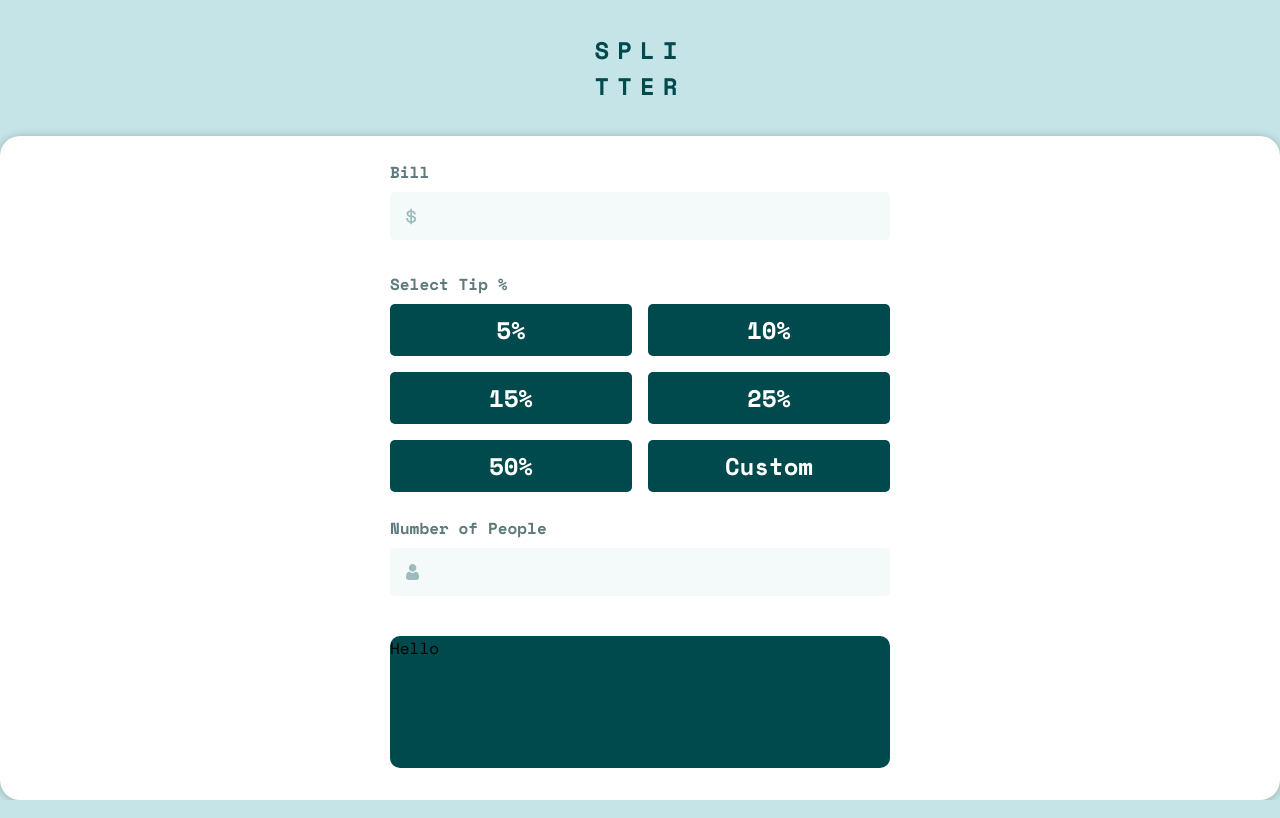
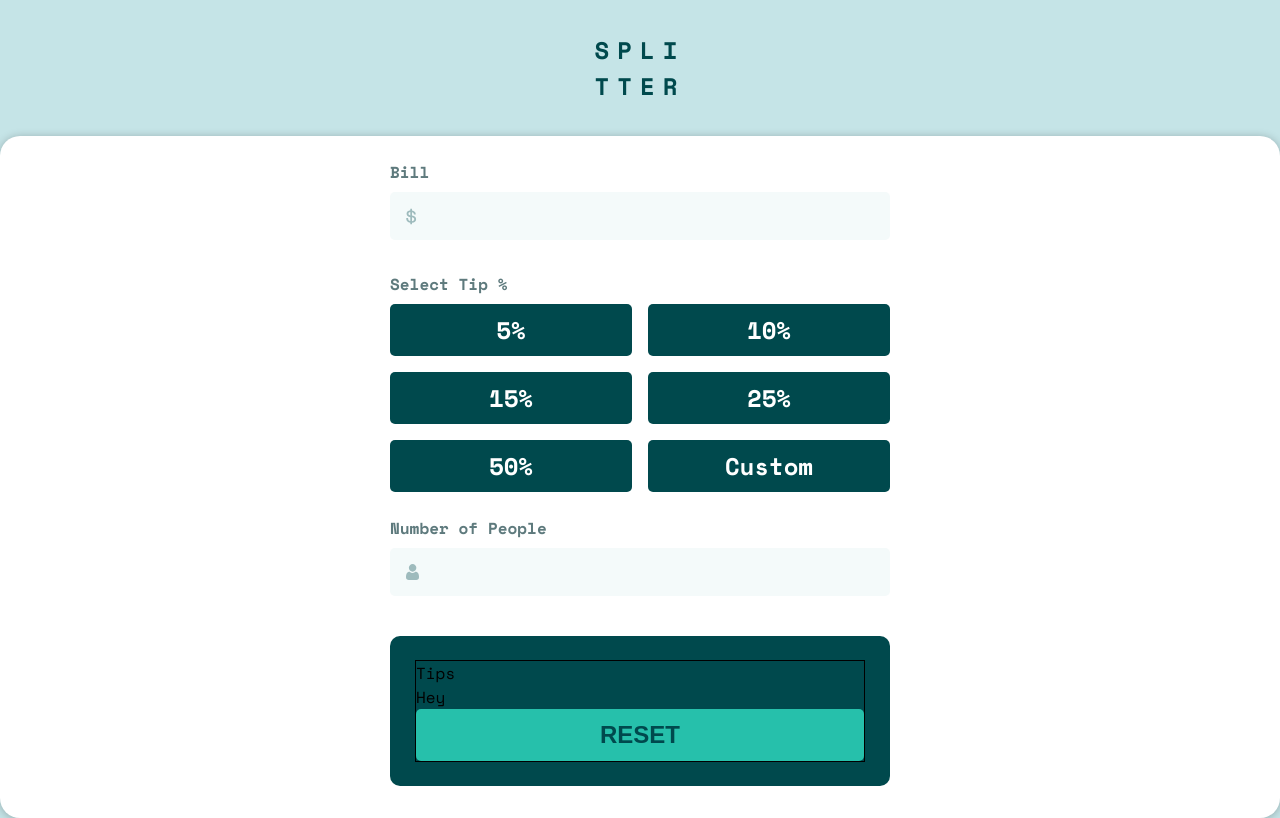
Before and after one commit to tkressma/tip-calculator, a React (Create React App) app: page / in a window 1280 px wide. Built offline with nearby package versions, Linux system fonts and the light colour scheme.

Commit message:
Add error message when less than 0

```diff
--- a/src/Calculator/Calculator.js
+++ b/src/Calculator/Calculator.js
@@ -7,16 +7,20 @@ import personIcon from "../images/icon-person.svg";
 import TipCalculations from "./TipCalculations";
 
 export default function Calculator(props) {
-  const [bill, setBill] = useState(0);
-  const [people, setPeople] = useState(0);
+  const [bill, setBill] = useState({ value: 0, valid: true });
+  const [people, setPeople] = useState({ value: 0, valid: true });
   const [tip, setTip] = useState(0);
 
   function billChangeHandler(e) {
-    setBill(e.target.value);
+    return e.target.value < 1
+      ? setBill({ value: 0, valid: false })
+      : setBill({ value: e.target.value, valid: true });
   }
 
   function personChangeHandler(e) {
-    setPeople(e.target.value);
+    return e.target.value < 1
+      ? setPeople({ value: 0, valid: false })
+      : setPeople({ value: e.target.value, valid: true });
   }
 
   function tipChangeHandler(e) {
@@ -31,11 +35,14 @@ export default function Calculator(props) {
           label="bill-amount"
           input-type="field"
           icon={dollarIcon}
+          value={bill}
           onChange={billChangeHandler}
+          valid={bill.valid}
         />
         <Input
           title="Select Tip %"
           label="tip-percentage"
+          value={tip}
           onClick={tipChangeHandler}
         />
         <Input
@@ -43,7 +50,9 @@ export default function Calculator(props) {
           label="people-count"
           input-type="field"
           icon={personIcon}
+          value={people}
           onChange={personChangeHandler}
+          valid={people.valid}
         />
         <TipCalculations />
       </main>
--- a/src/Calculator/TipCalculations.js
+++ b/src/Calculator/TipCalculations.js
@@ -1,5 +1,16 @@
 import React from "react";
 import styles from "./TipCalculations.module.css";
+import Tips from "./Tips";
+import TotalAmount from "./TotalAmount";
+import Button from "../UI/Button";
 export default function TipCalculations(props) {
-  return <div class={styles["tip-calculations"]}>Hello</div>;
+  return (
+    <section className={styles["tip-calculations"]}>
+      <div className={styles["tip-calculations-container"]}>
+        <Tips />
+        <TotalAmount />
+        <Button text="Reset" />
+      </div>
+    </section>
+  );
 }
--- a/src/Calculator/TipCalculations.module.css
+++ b/src/Calculator/TipCalculations.module.css
@@ -1,7 +1,18 @@
 .tip-calculations {
-  background-color: hsl(183, 100%, 15%);
   border-radius: 10px;
+  height: 100%;
   width: 100%;
   flex: 1 1 auto;
   margin: 2rem 0;
+  background-color: hsl(183, 100%, 15%);
 }
+
+.tip-calculations-container {
+  display: flex;
+  flex-direction: column;
+  height: calc(100% - 3rem);
+  width: 90%;
+  justify-content: space-between;
+  margin: 1.5rem auto;
+  border: 1px solid black;
+}
--- a/src/Calculator/Tips.js
+++ b/src/Calculator/Tips.js
@@ -0,0 +1,6 @@
+import React from "react";
+import styles from "./Tips.module.css";
+
+export default function Tips() {
+  return <div className={styles.tips}>Tips</div>;
+}
--- a/src/Calculator/Tips.module.css
+++ b/src/Calculator/Tips.module.css
@@ -0,0 +1,2 @@
+.tips {
+}
--- a/src/Calculator/TotalAmount.js
+++ b/src/Calculator/TotalAmount.js
@@ -0,0 +1,5 @@
+import React from "react";
+import styles from "./TotalAmount.module.css";
+export default function TotalAmount() {
+  return <div className={styles["total-amount"]}>Hey</div>;
+}
--- a/src/Calculator/TotalAmount.module.css
+++ b/src/Calculator/TotalAmount.module.css
@@ -0,0 +1,2 @@
+.total-amount {
+}
--- /dev/null
+++ b/src/UI/Button.js
@@ -0,0 +1,4 @@
+import styles from "./Button.module.css";
+export default function Button(props) {
+  return <button className={styles.button}>{props.text}</button>;
+}
--- /dev/null
+++ b/src/UI/Button.module.css
@@ -0,0 +1,14 @@
+.button {
+  padding: 0.75rem 0;
+  font-size: 24px;
+  font-weight: 700;
+  background-color: hsl(172, 67%, 45%);
+  color: hsl(183, 100%, 15%);
+  border: none;
+  border-radius: 5px;
+  text-transform: uppercase;
+}
+
+.button:hover {
+  background-color: hsl(185, 41%, 84%);
+}
--- a/src/UI/Input.js
+++ b/src/UI/Input.js
@@ -2,21 +2,35 @@ import React from "react";
 import styles from "./Input.module.css";
 
 export default function Input(props) {
+  const invalidErrorMessage = !props.valid && (
+    <label
+      for={props.label}
+      className={`${styles["input-label"]} ${styles["input-label--invalid"]}`}
+    >
+      Can't be zero
+    </label>
+  );
+
   return props["input-type"] === "field" ? (
-    <div className={styles["input-container"]}>
-      <label for={props.label} className={styles["input-label"]}>
-        {props.title}
-      </label>
+    <section className={`${styles["input-container"]}`}>
+      <div className={styles["label-container"]}>
+        <label for={props.label} className={styles["input-label"]}>
+          {props.title}
+        </label>
+        {invalidErrorMessage}
+      </div>
+
       <input
         style={{ backgroundImage: `url(${props.icon})` }}
-        className={styles["input-field"]}
+        className={`${styles["input-field"]} ${!props.valid && styles.invalid}`}
         type="number"
+        min="0"
         name={props.label}
         onChange={props.onChange}
       ></input>
-    </div>
+    </section>
   ) : (
-    <div className={styles["input-container"]}>
+    <section className={styles["input-container"]}>
       <label for={props.label} className={styles["input-label"]}>
         {props.title}
       </label>
@@ -76,6 +90,6 @@ export default function Input(props) {
           <span>Custom</span>
         </label>
       </div>
-    </div>
+    </section>
   );
 }
--- a/src/UI/Input.module.css
+++ b/src/UI/Input.module.css
@@ -15,12 +15,22 @@
 }
 
 .input-label {
-  display: block;
+  display: inline-block;
+  width: 50%;
   color: hsl(186, 14%, 43%);
   font-size: 1rem;
   font-weight: 700;
   padding: 0.5rem 0;
   margin: 1rem 0 0 0;
+}
+
+.input-label--invalid {
+  text-align: right;
+  color: orangered;
+}
+
+.invalid {
+  outline: 2px solid orangered;
 }
 
 .percentages {
@@ -38,12 +48,17 @@
   display: inline-block;
   width: 100%;
   padding: 0.5rem 0;
+  font-size: 24px;
+  font-weight: 700;
   text-align: center;
   border-radius: 5px;
-  font-size: 24px;
-  font-weight: 700;
   color: hsl(0, 0%, 100%);
   background-color: hsl(183, 100%, 15%);
+}
+
+.percentages span:hover {
+  background-color: hsl(185, 41%, 84%);
+  color: hsl(183, 100%, 15%);
 }
 
 .percentages input[type="radio"]:checked + span {
```
